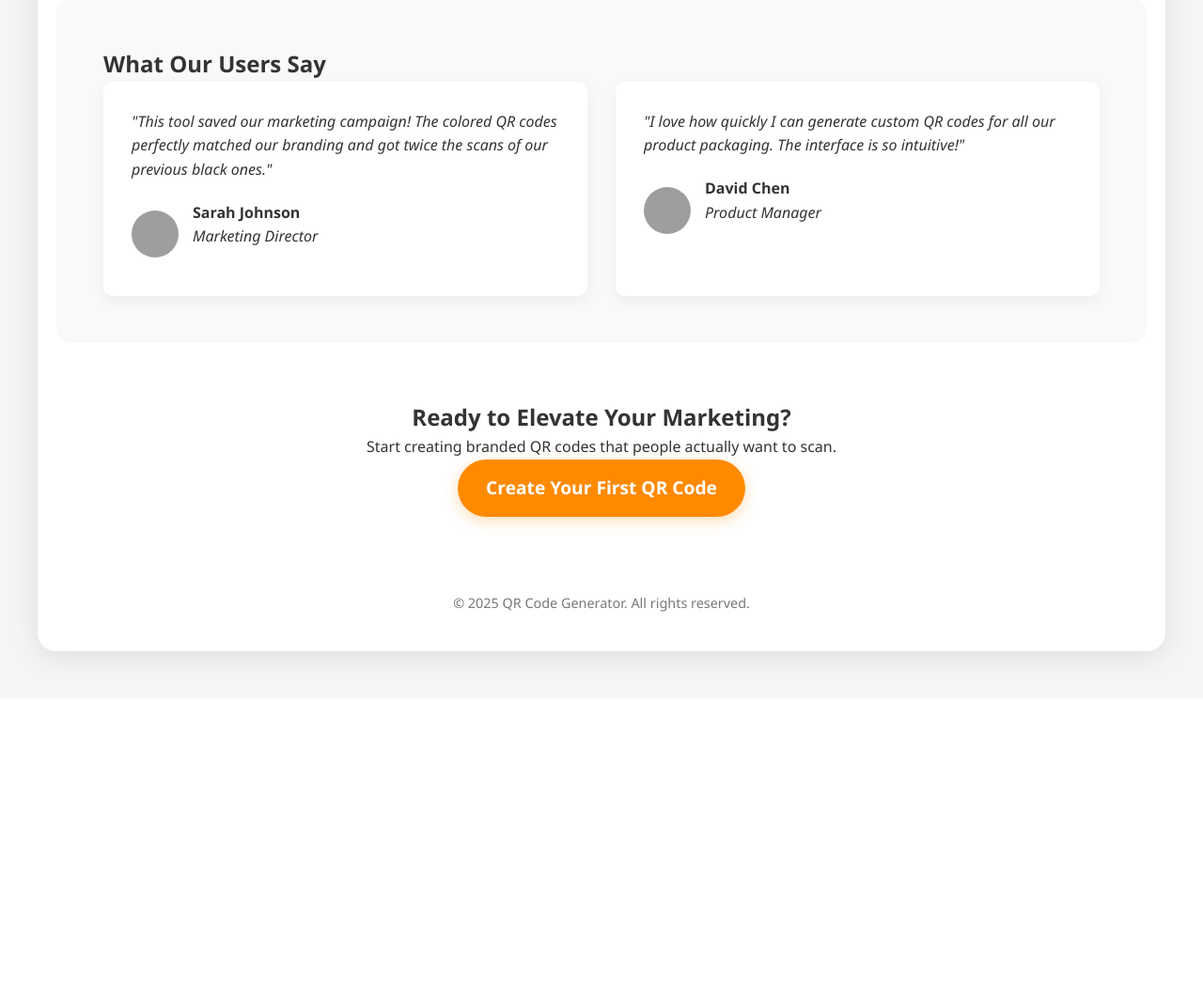
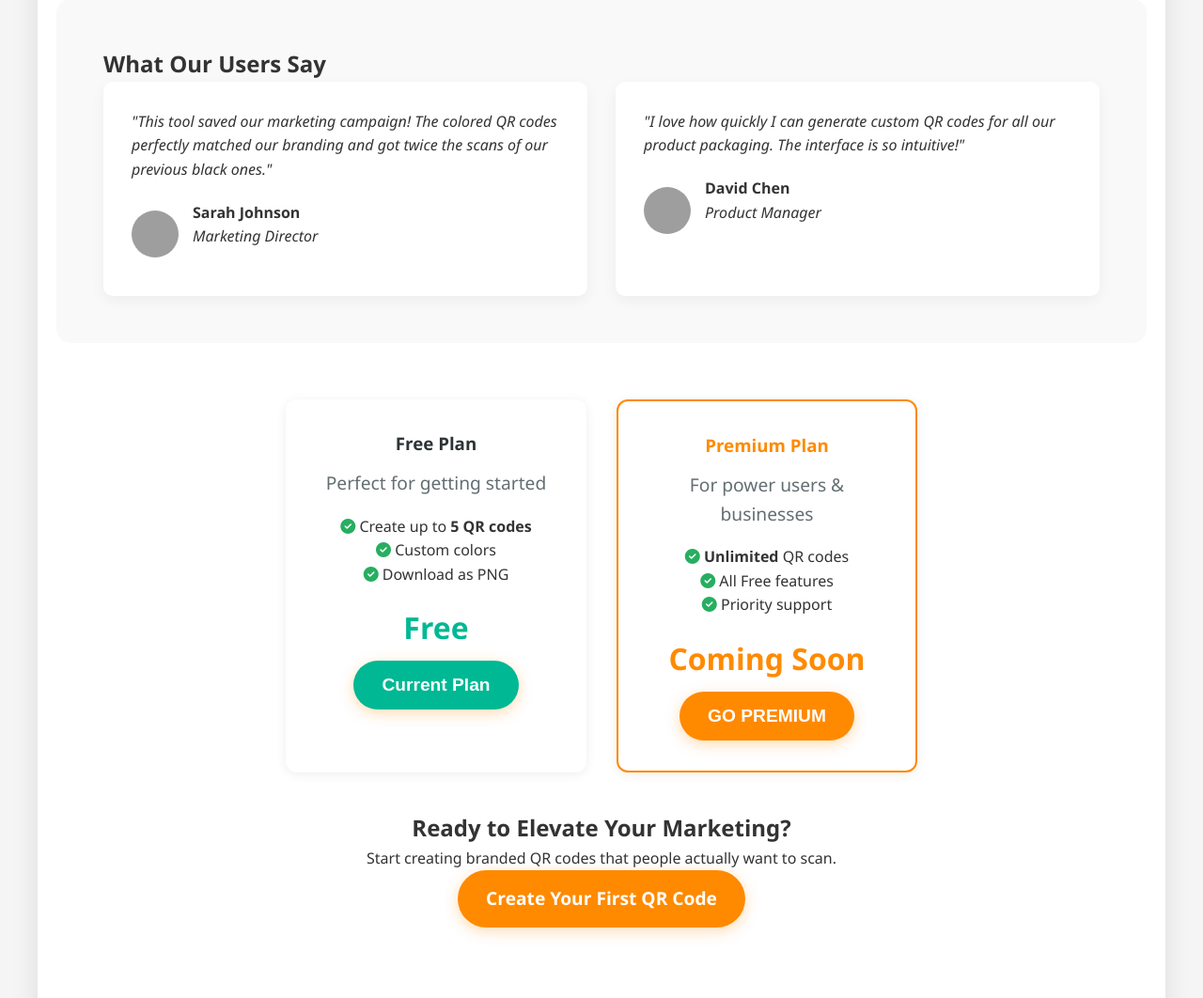
Before and after one commit to sevi21/PROJECT, a Flask app: page / in a window 1280 px wide. Shown: the part 1891-2953 px from the top of the page at 94% size. Before the commit the page ends 2607 px from the top, so only its background shows below. Run offline with Flask 3, Linux system fonts and the light colour scheme; grey boxes are pictures that could not be loaded.

Commit message:
zadnje spremembe😉

```diff
--- a/app.py
+++ b/app.py
@@ -107,21 +107,25 @@ def logout():
 
 @app.route('/makeQR', methods=['POST'])
 def make_qr():
+    if 'username' not in session:
+        return redirect(url_for('login'))
+
+    user = User.query.filter_by(username=session['username']).first()
+    qr_count = QRCode.query.filter_by(user_id=user.id).count()
+
+    if qr_count >= 5:
+        return jsonify({'success': False, 'message': 'You have reached the maximum of 5 QR codes. Please purchase a premium account to create more.'})
 
     data = request.json
-
     content = data.get('content', '')
     fg_color = data.get('fgColor', '#000000')
     bg_color = data.get('bgColor', '#FFFFFF')
-    save = data.get('save', False)
 
     qr = qrcode.QRCode(
-
         version=1,
         error_correction=qrcode.constants.ERROR_CORRECT_L,
         box_size=10,
         border=4,
-
     )
 
     qr.add_data(content)
@@ -133,34 +137,22 @@ def make_qr():
     img.save(buffered, format="PNG")
     img_str = base64.b64encode(buffered.getvalue()).decode()
 
+    save_qr = QRCode(
+        user_id=user.id,
+        content=content,
+        img_data=img_str,
+        fg_color=fg_color,
+        bg_color=bg_color
+    )
 
-
-    if save:
-        user = User.query.filter_by(username=session['username']).first()
-
-        save_qr = QRCode(
-
-            user_id=user.id,
-            content=content,
-            img_data=img_str,
-            fg_color=fg_color,
-            bg_color=bg_color
-
-        )
-
-        db.session.add(save_qr)
-        db.session.commit()
-
-        message = "QR code created and saved successfully!"
-
-    else:
-        message = "QR code created successfully!"
+    db.session.add(save_qr)
+    db.session.commit()
 
     return jsonify({
         'success': True,
-        'message': message,
+        'message': "QR code created successfully!",
         'img_str': img_str
-        })
+    })
 
 
 
@@ -173,9 +165,14 @@ def profile():
 
     qr_count = QRCode.query.filter_by(user_id=user.id).count()
 
+    warning = None
+
+    if qr_count == 4:
+        warning = "You have one QR code left. Please purchase a premium account to create more."
+
     join_date = user.join_date.strftime("%B %Y")
 
-    return render_template('profile.html', qr_count=qr_count, join_date=join_date)
+    return render_template('profile.html', qr_count=qr_count, join_date=join_date, warning=warning)
 
 
 
--- a/templates/index.html
+++ b/templates/index.html
@@ -101,6 +101,31 @@
             </div>
         </section>
 
+        <section class="pricing-section animate__animated animate__fadeIn animate__delay-3s" style="display: flex; justify-content: center; gap: 32px; margin: 40px 0;">
+            <div class="plan-card" style="background: #fff; border-radius: 12px; box-shadow: 0 2px 12px rgba(0,0,0,0.07); padding: 32px 24px; width: 320px; text-align: center;">
+                <h3 style="color: #2d3436; margin-bottom: 12px;">Free Plan</h3>
+                <p style="font-size: 1.2em; color: #636e72; margin-bottom: 18px;">Perfect for getting started</p>
+                <ul style="list-style: none; padding: 0; margin-bottom: 18px;">
+                    <li><i class="fas fa-check-circle" style="color: #27ae60;"></i> Create up to <strong>5 QR codes</strong></li>
+                    <li><i class="fas fa-check-circle" style="color: #27ae60;"></i> Custom colors</li>
+                    <li><i class="fas fa-check-circle" style="color: #27ae60;"></i> Download as PNG</li>
+                </ul>
+                <div style="font-size: 2em; color: #00b894; margin-bottom: 10px;"><strong>Free</strong></div>
+                <button class="cta-button" style="background: #00b894; color: #fff; cursor: default;" disabled>Current Plan</button>
+            </div>
+            <div class="plan-card" style="background: #fff; border-radius: 12px; box-shadow: 0 2px 12px rgba(0,0,0,0.07); padding: 32px 24px; width: 320px; text-align: center; border: 2px solid #ff8a00;">
+                <h3 style="color: #ff8a00; margin-bottom: 12px;">Premium Plan</h3>
+                <p style="font-size: 1.2em; color: #636e72; margin-bottom: 18px;">For power users & businesses</p>
+                <ul style="list-style: none; padding: 0; margin-bottom: 18px;">
+                    <li><i class="fas fa-check-circle" style="color: #27ae60;"></i> <strong>Unlimited</strong> QR codes</li>
+                    <li><i class="fas fa-check-circle" style="color: #27ae60;"></i> All Free features</li>
+                    <li><i class="fas fa-check-circle" style="color: #27ae60;"></i> Priority support</li>
+                </ul>
+                <div style="font-size: 2em; color: #ff8a00; margin-bottom: 10px;"><strong>Coming Soon</strong></div>
+                <button class="cta-button" style="background: #ff8a00; color: #fff; cursor: default;" disabled>GO PREMIUM</button>
+            </div>
+        </section>
+
         <section class="cta-section animate__animated animate__fadeIn animate__delay-4s" style="text-align: center; margin-bottom: 60px;">
             <h2>Ready to Elevate Your Marketing?</h2>
             <p>Start creating branded QR codes that people actually want to scan.</p>
--- a/templates/qrcode.html
+++ b/templates/qrcode.html
@@ -40,10 +40,7 @@
                 </div>
             </div>
 
-            <div class="save-option">
-                <input type="checkbox" id="save-to-db" checked>
-                <label for="save-to-db">Save QR code to my account</label>
-            </div>
+
 
             <button id="generate-btn">Generate QR Code</button>
         </div>
```
Also changed, not shown: static/js/qrcode.js (+8 -3 lines), templates/profile.html (+7 -0 lines).
